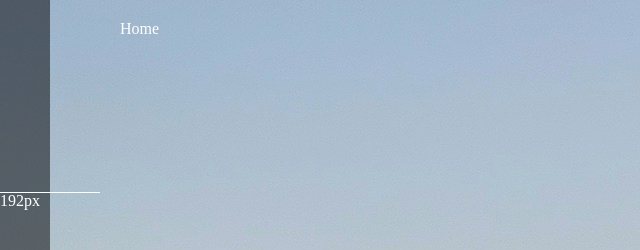
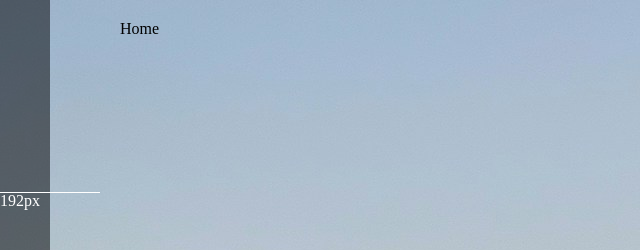
Before and after one commit to siramsay/scrollTop-navigation, a plain HTML site: page index.html in a window 1280 px wide. Shown: the top 250 px of the page, 0-640 px from the left. Drawn offline with Linux system fonts and the light colour scheme.

Commit message:
link colour

```diff
--- a/style.css
+++ b/style.css
@@ -71,6 +71,7 @@ body {
 }
 
 header {
+  color: #010101;
   height: 200px;
   position: fixed;
   width: 100%;
```
